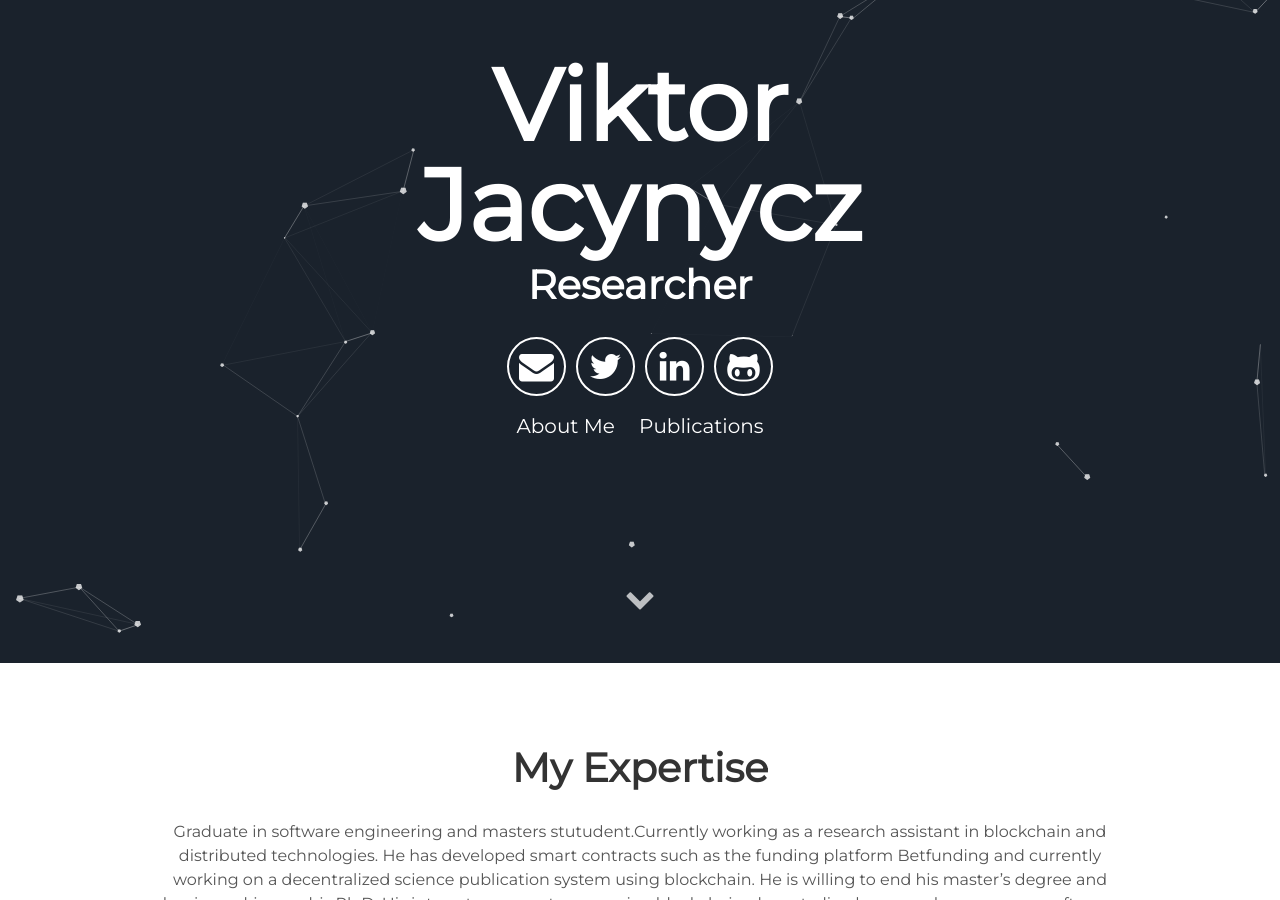
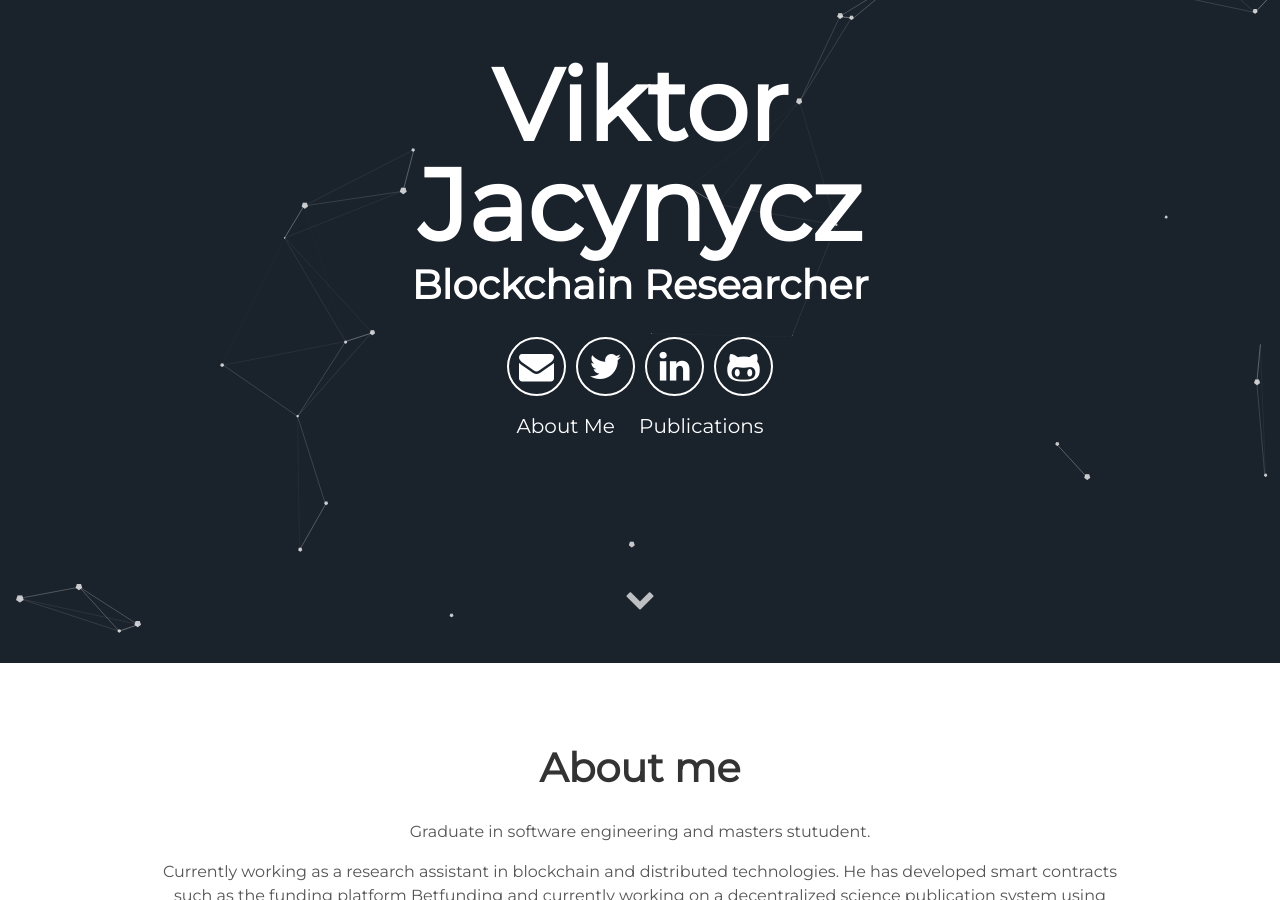
Before and after one commit to vjacynycz-stratio/vjacynycz-stratio.github.io, a Jekyll site: the page built from index.html, in a window 1280 px wide and 900 px high, scrolled down 237 px. Built offline with Jekyll 4.4.1, drawn with Linux system fonts in a browser that asks for light colours; some of the changed text lies outside the part shown.

Commit message:
modified about and footer

```diff
--- a/_config.yml
+++ b/_config.yml
@@ -7,7 +7,7 @@ url: "https://jacynycz.github.io/" # the base hostname & protocol for your site
 # User settings
 username: Viktor Jacynycz
 user_description: Graduate in software engineering and masters stutudent.Currently working as a research assistant in blockchain and distributed technologies. He has developed smart contracts such as the funding platform Betfunding and currently working on a decentralized science publication system using blockchain. He is willing to end his master’s degree and begin working on his Ph.D. His interests are cryptocurrencies, blockchain, decentralized apps and open source software.
-user_title: Researcher
+user_title: Blockchain Researcher
 email: viktor@jacynycz.es
 twitter_username: jacynycz
 github_username:  Jacynycz
--- a/_includes/about.html
+++ b/_includes/about.html
@@ -1,30 +1,16 @@
  <div class="user-details">
-  <h1> My Expertise </h1>
-  <p> {{site.user_description}} </p>
+  <h1> About me </h1>
+  <p>
+    Graduate in software engineering and masters stutudent.
+  </p>
+  <p>
+    Currently working as a research assistant in blockchain and distributed technologies.
+     He has developed smart contracts such as the funding platform Betfunding and currently working on a decentralized science publication system using blockchain.
+  </p>
+  <p>
+    He is willing to end his master’s degree and begin working on his Ph.D.
+  </p>
+  <p>
+   His interests are cryptocurrencies, blockchain, decentralized apps and open source software.
+  </p>
 </div>
-  <div class="user">
-    <div class="tech">
-      <h2>Design</h2>
-      <i class="devicon-html5-plain-wordmark"></i>
-      <i class="devicon-bootstrap-plain-wordmark colored"></i>
-      <i class="devicon-sass-original colored"></i>
-      <p>Mumblecore hexagon kombucha, pitchfork four loko raclette intelligentsia master cleanse.
-        Vinyl XOXO lumbersexual</p>
-    </div>
-    <div class="tech">
-      <h2>Code</h2>
-      <i class="devicon-javascript-plain colored"></i>
-      <i class="devicon-react-original-wordmark colored"></i>
-      <i class="devicon-nodejs-plain-wordmark"></i>
-      <p>Mumblecore hexagon kombucha, pitchfork four loko raclette intelligentsia master cleanse.
-        Vinyl XOXO lumbersexual</p>
-    </div>
-    <div class="tech">
-      <h2>Tools</h2>
-      <i class="devicon-git-plain"></i>
-      <i class="devicon-gulp-plain colored"></i>
-      <i class="devicon-atom-original-wordmark"></i>
-      <p>Mumblecore hexagon kombucha, pitchfork four loko raclette intelligentsia master cleanse.
-        Vinyl XOXO lumbersexual</p>
-    </div>
-</div>
--- a/_includes/footer.html
+++ b/_includes/footer.html
@@ -1,6 +1,5 @@
 <footer class="footer">
     <p>&copy; {{site.username}}</p>
-    <p>Build with Jekyll and <span class="love">❤</span> by <a href="https://github.com/nrandecker">Nathan Randecker</a></p>
 </footer>
 <script src="//cdn.jsdelivr.net/particles.js/2.0.0/particles.min.js"></script>
 <script src="{{ "/assets/js/sweet-scroll.min.js" | prepend: site.baseurl }}"></script>
```
